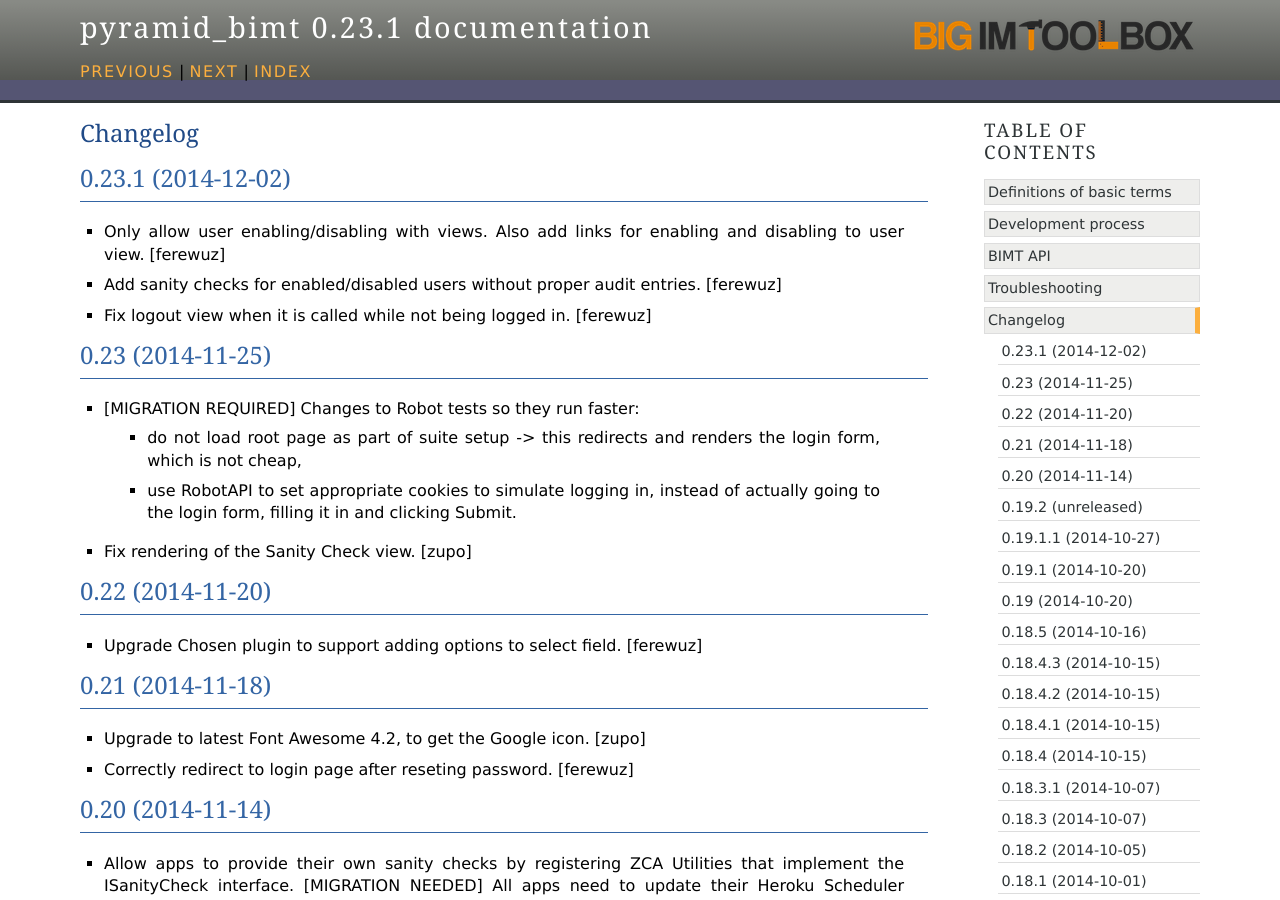
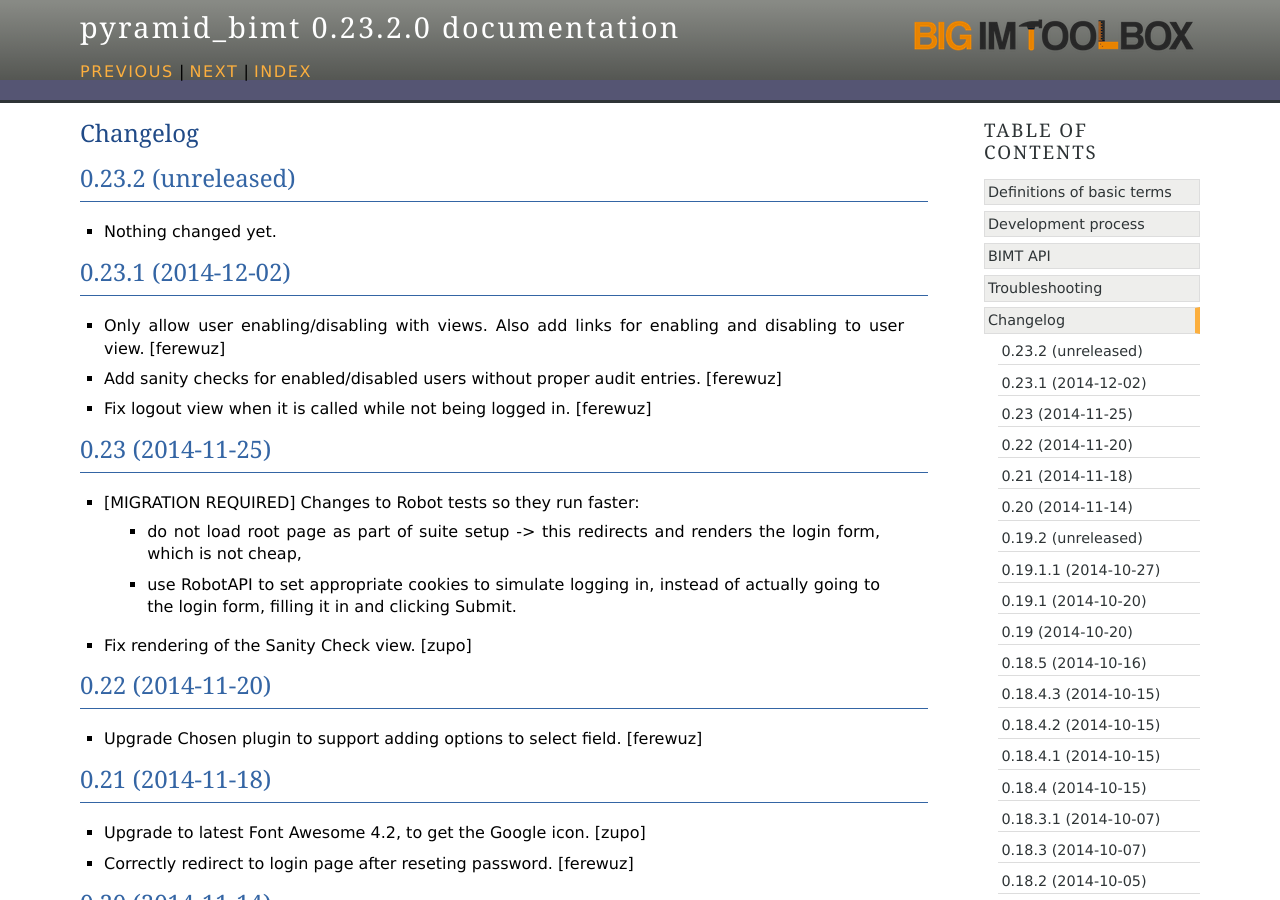
Before and after one commit to persho/pyramid_bimt, a Sphinx documentation site: the page built from docs/CHANGELOG.rst, in a window 1280 px wide and 900 px high. Built offline with Sphinx 7.4.7, drawn with Linux system fonts in a browser that asks for light colours.

Commit message:
Back to development: 0.23.2

```diff
--- a/docs/CHANGELOG.rst
+++ b/docs/CHANGELOG.rst
@@ -1,5 +1,11 @@
 Changelog
 =========
+
+
+0.23.2 (unreleased)
+-------------------
+
+- Nothing changed yet.
 
 
 0.23.1 (2014-12-02)
--- a/setup.py
+++ b/setup.py
@@ -18,7 +18,7 @@
 
 setup(
     name='pyramid_bimt',
-    version='0.23.1',
+    version='0.23.2.dev0',
     description='Base package for BIMT apps.',
     long_description=long_description,
     classifiers=[
```
